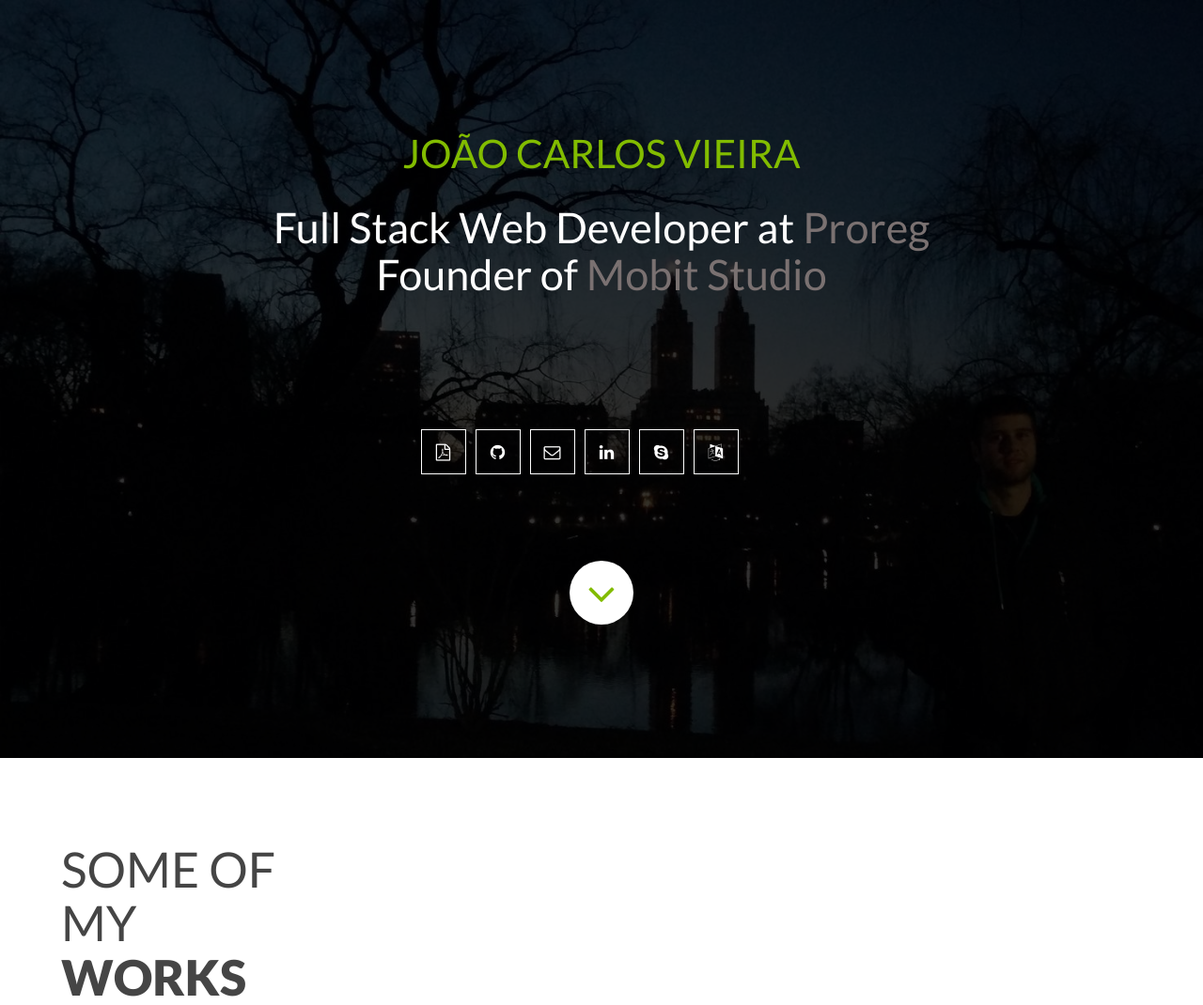
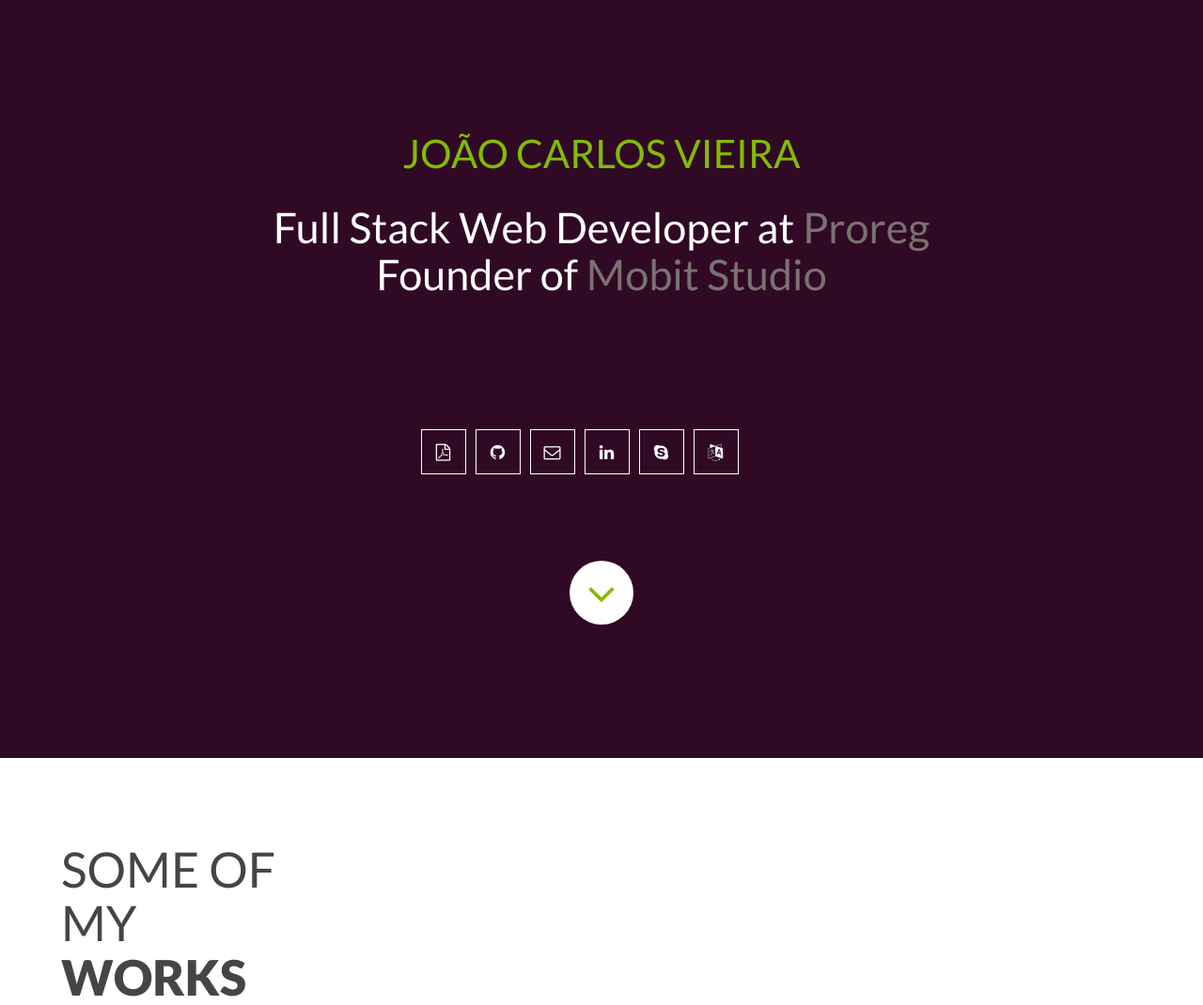
Before and after one commit to joaocv3/personal, a PHP site: page /index.html in a window 1280 px wide. Shown: the top 1070 px of the page at 94% size. Run offline with PHP 8.4, Linux system fonts and the light colour scheme; some libraries are stand-ins or nearby versions.

Commit message:
feature: Use solid color for background

```diff
--- a/assets/css/main.css
+++ b/assets/css/main.css
@@ -137,14 +137,13 @@ img {
 /* Header Section Start */
 #header {
   width: 100%;
-  background: url(../img/backgrounds/banner.jpg);
+  background-color: #300A24;
   background-size: cover;
   background-repeat: no-repeat;
   position: relative;
   color: #ffffff;
 }
 #header:before {
-  background: rgba(1, 0, 2, 0.8);
   position: absolute;
   width: 100%;
   height: 100%;
```
